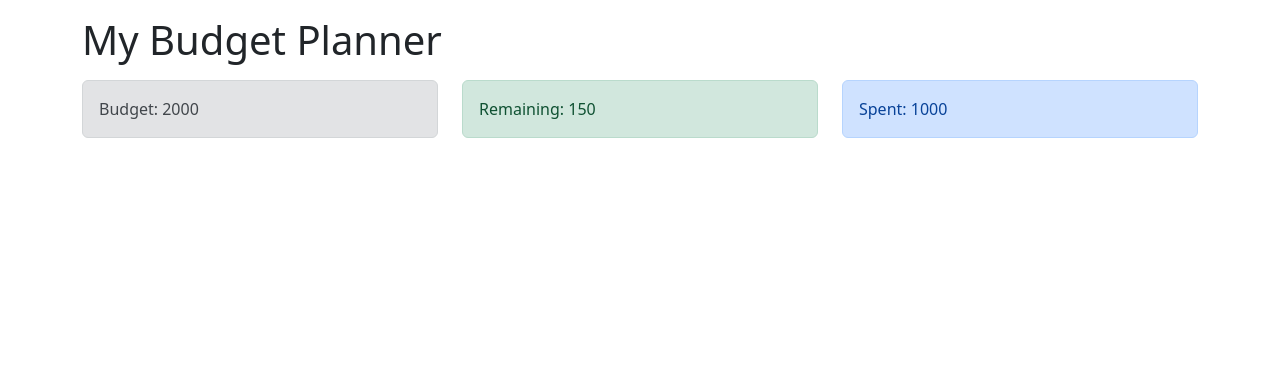
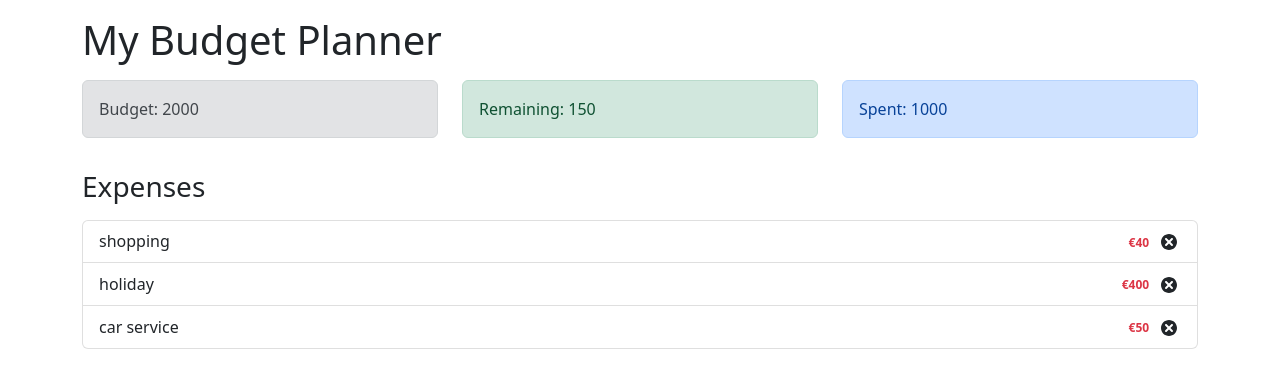
Before and after one commit to samuelvilkovsky/budget-app, a React (Create React App) app: page / in a window 1280 px wide. Shown: the top 388 px of the page. Built offline with nearby package versions, Linux system fonts and the light colour scheme.

Commit message:
created expenseform added Expense List to the App.js and modified ExpenseItem from Libra to Euro

```diff
--- a/src/App.js
+++ b/src/App.js
@@ -1,15 +1,16 @@
 import React from "react";
-import 'bootstrap/dist/css/bootstrap.min.css';
-import Budget from './components/Budget';
-import Remaining from './components/Remaining';
-import Spent from './components/Spent'
-
+import "bootstrap/dist/css/bootstrap.min.css";
+import Budget from "./components/Budget";
+import Remaining from "./components/Remaining";
+import Spent from "./components/Spent";
+import ExpenseList from "./components/ExpenseList";
 
 const App = () => {
   return (
     <div className="container">
       <h1 className="mt-3">My Budget Planner</h1>
       <div className="row mt-3">
+        {/* adding components */}
         <div className="col-sm">
           <Budget />
         </div>
@@ -20,8 +21,15 @@ const App = () => {
           <Spent />
         </div>
       </div>
+      {/* adding Expenses component */}
+      <h3 className="mt-3">Expenses</h3>
+      <div className="row mt-3">
+        <div className="col-sm">
+          <ExpenseList />
+        </div>
+      </div>
     </div>
-  )
+  );
 };
 
 export default App;
--- a/src/components/ExpenseItem.js
+++ b/src/components/ExpenseItem.js
@@ -6,8 +6,8 @@ const ExpenseItem = (props) => {
     <li className="list-group-item d-flex justify-content-between align-items-center">
       {props.name}
       <div>
-        <span className="badge badge-primary badge-pill mr-3">
-          £{props.cost}
+        <span className="badge badge-primary badge-pill mr-3 text-danger">
+          €{props.cost}
         </span>
         <TiDelete size="1.5em"></TiDelete>
       </div>
```
Also changed, not shown: src/components/AddExpenseForm.js (added).
